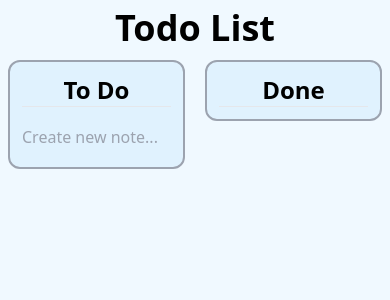
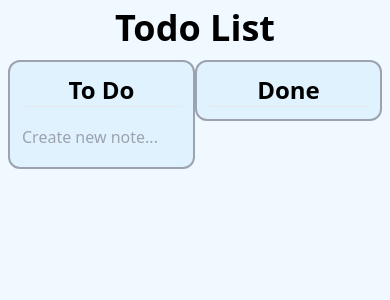
Before and after one commit to eduardogmisiuk/svelte, a SvelteKit app in the folder todo-list/: page / in a window 390 px wide. Shown: the top 300 px of the page. Built offline with nearby package versions, Linux system fonts and the light colour scheme.

Commit message:
[todo-list] Enhance panels' responsivity

```diff
--- a/todo-list/src/routes/+page.svelte
+++ b/todo-list/src/routes/+page.svelte
@@ -3,7 +3,10 @@
   import DoneList from "../components/lists/DoneList.svelte";
 </script>
 
-<div class="flex justify-evenly gap-5">
+<div class="flex justify-evenly
+            md:flex-row md:gap-5
+            sm:flex-col sm:gap-8
+           ">
 
   <div class="w-full">
     <TodoList />
```
